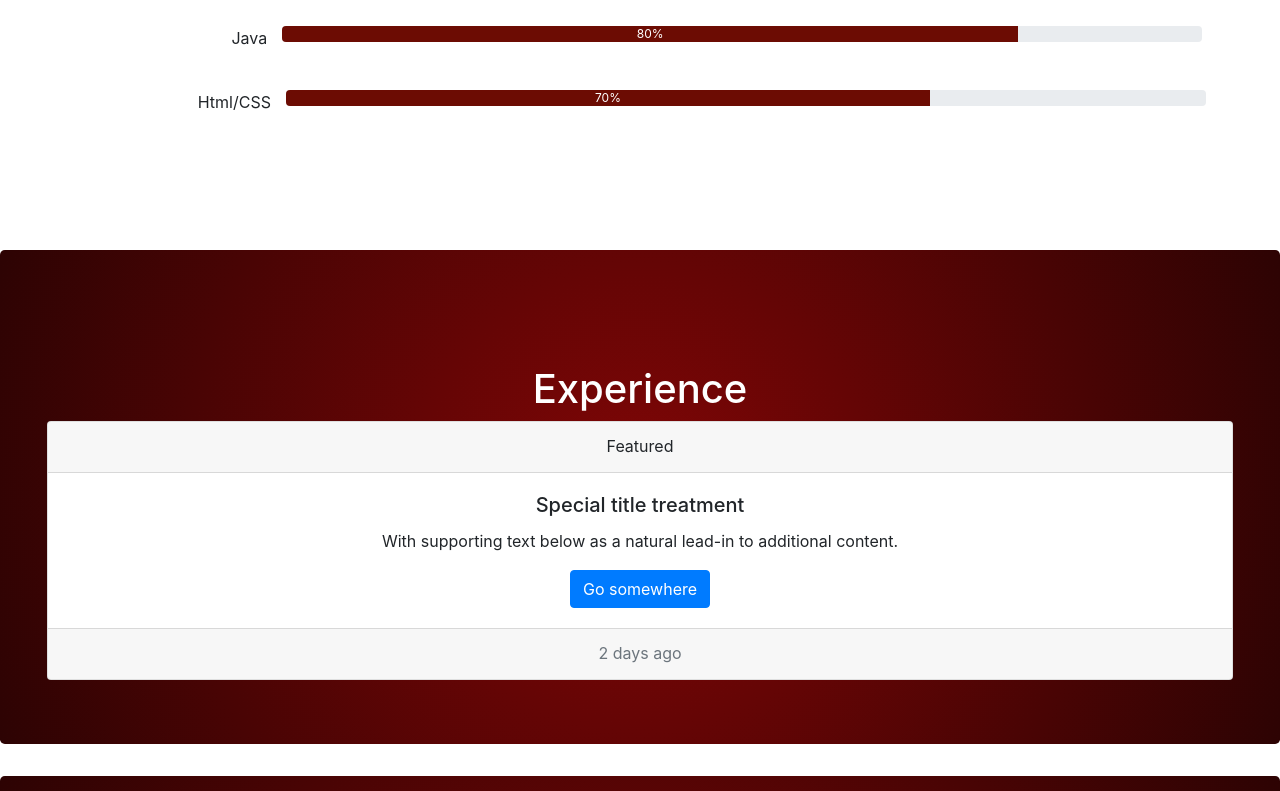
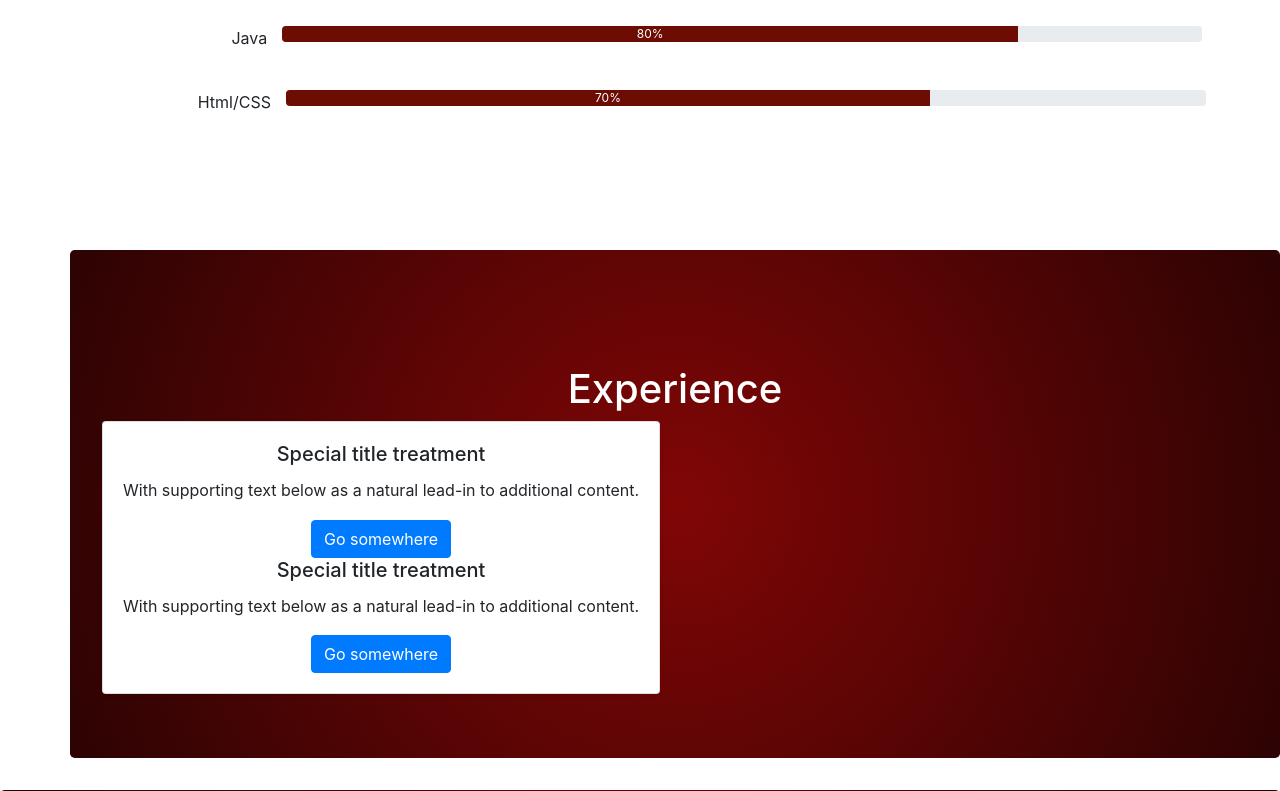
Before and after one commit to ShreyaVhadadi/portfolio-project, a Django app: page / in a window 1280 px wide. Shown: the part 1629-2420 px from the top of the page. Run offline with Django 3.2, Linux system fonts and the light colour scheme; data that the repository does not hold is empty; some libraries are stand-ins or nearby versions.

```diff
--- a/jobs/templates/jobs/home.html
+++ b/jobs/templates/jobs/home.html
@@ -27,6 +27,17 @@
        scroll-behaviour:smooth;
        scroll-snap-type:y mandatory;
        }
+textarea {
+  width: 100%;
+  height: 150px;
+  padding: 12px 20px;
+  box-sizing: border-box;
+  border: 2px solid #ccc;
+  border-radius: 4px;
+  background-color: #f8f8f8;
+  font-size: 16px;
+  resize: vertical;
+}
 
       .bd-placeholder-img {
         font-size: 1.125rem;
@@ -47,7 +58,8 @@
       top:0;
       display:flex;
       border-bottom:2px solid rgb(0,0,0);
-      padding-bottom:10px
+      padding-bottom:10px;
+      text-align:center;
       }
 
       .main-logo,
@@ -62,6 +74,11 @@
       position: relative;
       min-height: 100%;
       }
+      .Sidebar a:hover{
+          color:#blue !important;
+      }
+
+
       .Sidebar {
           position: fixed;
           background-color: #15191C;
@@ -113,7 +130,6 @@ scroll-behavior:smooth;
       <a class="nav-item nav-link" href="#"><i class="fab fa-facebook-square" style="font-size:40px"></i></a>
       <!--a href="{% static 'Shreya Vhadadi_Resume_CF.pdf'%}"></a><i class="far fa-file-alt" style="font-size:45px;color:white"></i-->
       <!--a class="nav-item nav-link" href="{% url 'allblogs' %}">Blog</a-->
-    </div>
 
     </div>
     </nav>
@@ -126,9 +142,10 @@ scroll-behavior:smooth;
   <a href="#" class="w3-bar-item w3-button"></i></a>
   <a href="#" class="w3-bar-item w3-button">Hi</a>
 </div-->
-<nav class="col-sm-3" id="myScrollspy" >
-<div class="Sidebar" id="myNavbar">
-  <ul class="Sidebar-Icon">
+
+
+<div class="Sidebar">
+  <ul class="Sidebar-Icon" id="myNavbar">
    <li><a href="#"><i class="fa fa-square-o SDIcon" aria-hidden="true" style="color:white"></i></a></li>
    <li><a href="#Home"><i class="fas fa-home" aria-hidden="true" style="color:white"></i></a></li>
   <li><a href="#Projects"><i class="fas fa-laptop-code" aria-hidden="true" style="color:white"></i></a></li>
@@ -138,7 +155,7 @@ scroll-behavior:smooth;
   <li><a href="#Contact"><i class="far fa-address-book" aria-hidden="true" style="color:white"></i></a></li>
  </ul>
 </div>
-</nav>
+
 <div style="margin-left:70px">
 
 <!--div class="wrapper">
@@ -281,26 +298,29 @@ scroll-behavior:smooth;
             </div>
         <br>
         </div>
-    </div>
     </section>
-
+<!--Experience-->
     <section class="jumbotron text-center" style="background: radial-gradient(circle, rgba(129,6,6,1) 0%, rgba(45,3,3,1) 100%)" id="Experience">
     <div class="container-fluid" >
         <br/>
         <br/>
         <h1 style="color:white">Experience</h1>
-        <div class="card text-center">
-          <div class="card-header">
-           Featured
-          </div>
+        <div class="row">
+        <div class="card mb-10 shadow-sm">
+
           <div class="card-body">
           <h5 class="card-title">Special title treatment</h5>
           <p class="card-text">With supporting text below as a natural lead-in to additional content.</p>
           <a href="#!" class="btn btn-primary">Go somewhere</a>
+           <h5 class="card-title">Special title treatment</h5>
+          <p class="card-text">With supporting text below as a natural lead-in to additional content.</p>
+          <a href="#!" class="btn btn-primary">Go somewhere</a>
+
           </div>
-          <div class="card-footer text-muted">
-          2 days ago
-          </div>
+
+
+         </div>
+        </div>
         </div>
 
     </div>
@@ -309,7 +329,7 @@ scroll-behavior:smooth;
 
 
     <section class="jumbotron text-center" style="background: radial-gradient(circle, rgba(129,6,6,1) 0%, rgba(45,3,3,1) 100%)" id="Education">
-    <div class="container" >
+    <div class="container text centre" >
         <br/>
         <br/>
         <h1 style="color:white">Education</h1>
@@ -346,7 +366,8 @@ scroll-behavior:smooth;
     </section>
 
     <section class="jumbotron text-center" style="background: white" id="Contact">
-    <div class="container" >
+    <div class="container text-center" >
+
         <br/>
         <br/>
         <!--h1>Contact</h1-->
```
